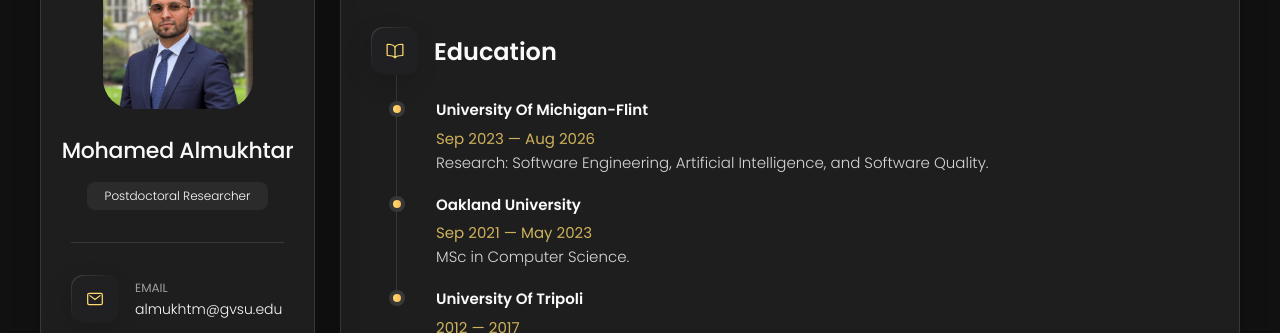
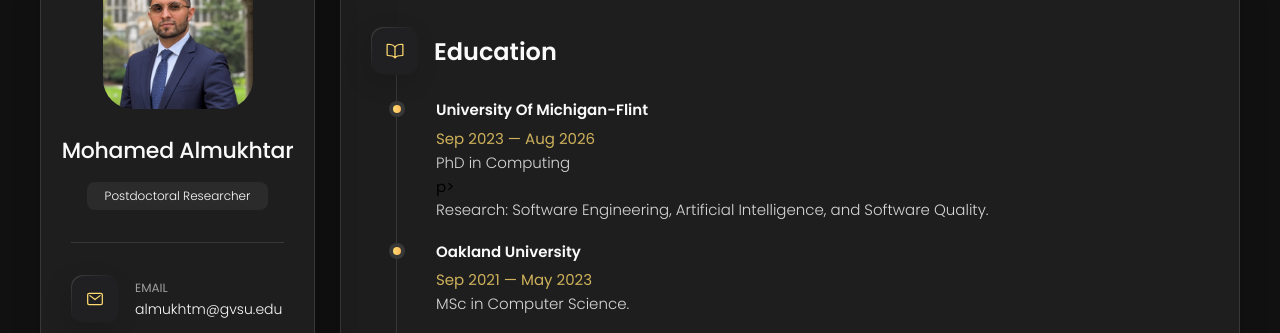
Before and after one commit to malmukhtar/malmukhtar.github.io, a plain HTML site: page index.html in a window 1280 px wide. Both pictures are taken after a click on the button "Resume". Shown: the part 162-495 px from the top of the page. Drawn offline with nearby package versions, Linux system fonts and the light colour scheme.

Commit message:
Fixed a missing info

```diff
--- a/index.html
+++ b/index.html
@@ -371,6 +371,7 @@
             <li class="timeline-item">
               <h4 class="h4 timeline-item-title">University of Michigan-Flint</h4>
               <span>Sep 2023 — Aug 2026</span>
+              <p class="timeline-text">PhD in Computing</p>p>
               <p class="timeline-text">Research: Software Engineering, Artificial Intelligence, and Software Quality.</p>
             </li>
 
```
